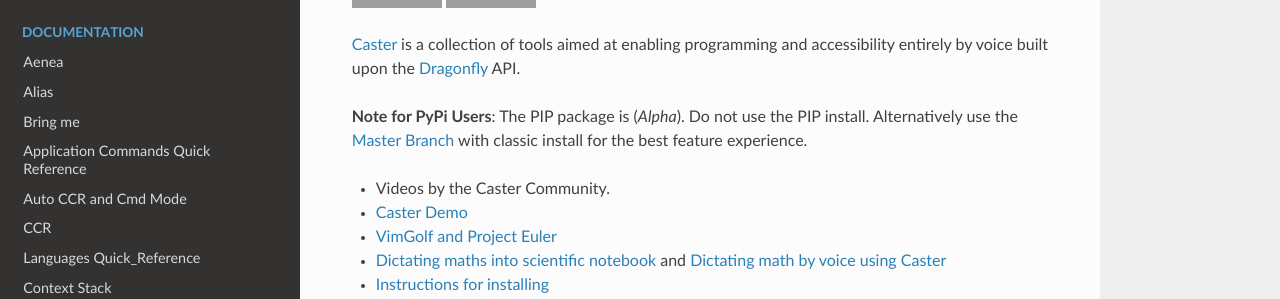
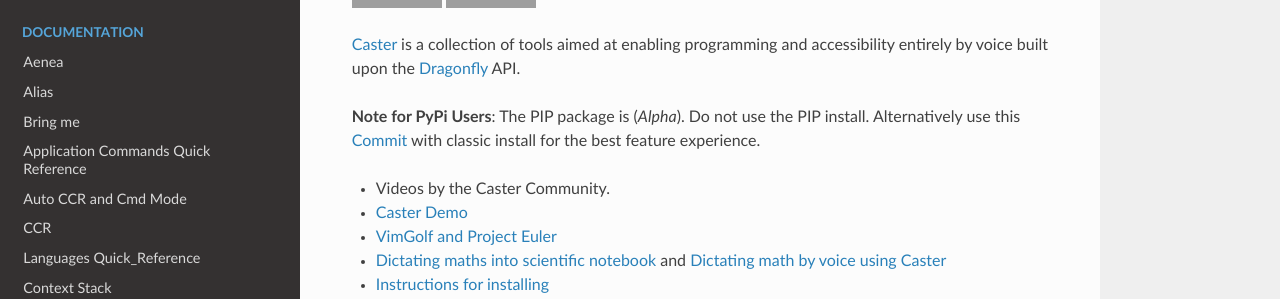
Before and after one commit to dictation-toolbox/Caster, an MkDocs documentation site: the page built from docs/README.md, in a window 1280 px wide and 900 px high. Shown: the part 175-474 px from the top of the window. Built offline with MkDocs 1.6.1, drawn with Linux system fonts in a browser that asks for light colours; nearby versions of some CDN libraries; comment, search, counter and statistics services are not loaded; grey boxes are pictures that could not be loaded.

Commit message:
updated readme stable commit
updated readme to use stable commit

```diff
--- a/docs/README.md
+++ b/docs/README.md
@@ -3,7 +3,7 @@
 
 [Caster](https://github.com/dictation-toolbox/Caster)  is a collection of tools aimed at enabling programming and accessibility entirely by voice built upon the [Dragonfly](https://github.com/dictation-toolbox/dragonfly) API.
 
-**Note for PyPi Users**: The PIP package is (_Alpha_). Do not use the PIP install. Alternatively use the [Master Branch](https://gihttps://github.com/dictation-toolbox/Caster) with classic install for the best feature experience.
+**Note for PyPi Users**: The PIP package is (_Alpha_). Do not use the PIP install. Alternatively use this [Commit](https://github.com/dictation-toolbox/Caster/tree/54e7777027fe68ca880a14d8b234e86e52b7f5b0) with classic install for the best feature experience.
 
 - Videos by the Caster Community.
   - [Caster Demo](https://www.youtube.com/watch?v=oIwh3z2jXD4)
```
